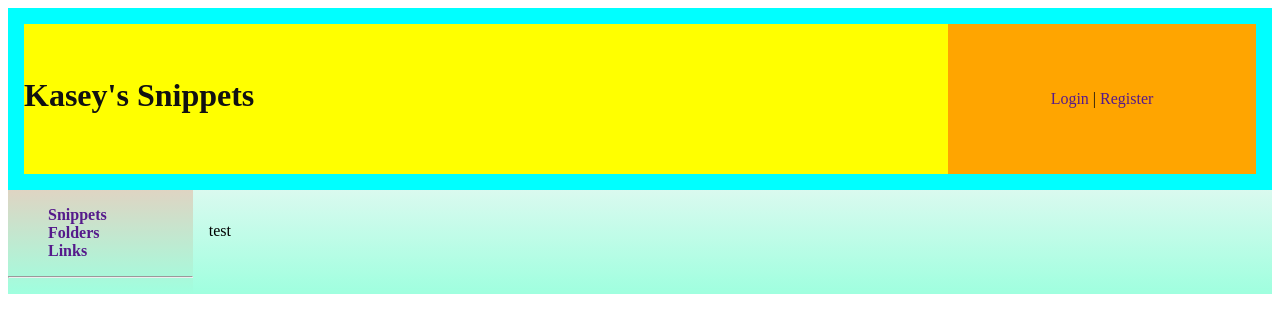
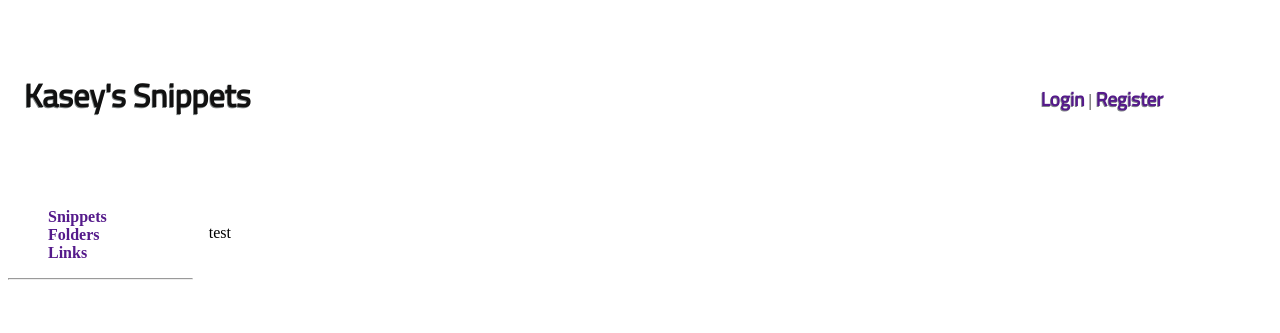
Before and after one commit to kntiller/SnippetCode, a Django app: page /snippets/ in a window 1280 px wide. Shown: the top 333 px of the page. Run offline with Django 3.2, Linux system fonts and the light colour scheme.

Commit message:
Pushing changes trying to debug css

```diff
--- a/snippets/static/css/styles.css
+++ b/snippets/static/css/styles.css
@@ -1,57 +1,54 @@
 .m-container {
     display: flex;
     flex-direction: column;
-    background-color: blue;
 }
 
 header {
     display: flex;
     flex-direction: row;
     color: #111111;
-}
-
-.header-link {
-    font-family: 'Cinzel';
-    font-size: 1.20rem;
-    font-weight: 900;
-    text-shadow: -.75px .75px #838989;
-}
-
-.header {
-    background-color: aqua;
     padding: 1rem;
 }
 
 .t-l-container {
     width: 75%;
-    background-color: yellow;
     text-align: left;
     line-height: 100px;
 }
 
 .t-r-container {
     width: 25%;
-    background-color: orange;
     text-align: center;
     line-height: 150px;
+}
+
+.header-title {
+    font-family: 'Cairo';
+    font-weight: 900;
+    text-shadow: -.75px .75px #838989;
+}
+
+.header-link {
+    font-family: 'Cairo';
+    font-size: 1.20rem;
+    font-weight: 900;
+    text-shadow: -.75px .75px #838989;
 }
 
 .b-container {
     display: flex;
     flex-direction: row;
     height: 80%;
-    background-color: aquamarine;
 }
 
 .bl-container {
     height: auto;
     width: 15%;
-    background:
+    /* background:
         linear-gradient(
             rgba(255, 198, 189, 0.75),
-            rgba(255, 255, 255, 0.25));
+            rgba(255, 255, 255, 0.25)); */
     background-size: cover;
-    /* background-color: purple; */
 }
 
 .br-container {
@@ -60,10 +57,10 @@ header {
     width: 85%;
     height: auto;
     padding: 1rem;
-    background:
+    /* background:
         linear-gradient(
             rgba(248, 248, 248, 0.75),
-            rgba(255, 255, 255, 0.25));
+            rgba(255, 255, 255, 0.25)); */
 }
 
 .brt-container {
--- a/snippets/templates/base.html
+++ b/snippets/templates/base.html
@@ -8,21 +8,22 @@
     <title>SnippetCodes</title>
     <meta name="viewport" content="width=device-width, initial-scale=1">
     <link rel="stylesheet" type="text/css" media="screen" href="{% static 'css/styles.css' %}">
+    <link href="https://fonts.googleapis.com/css?family=Cairo|Dancing+Script|Fjalla+One|Pacifico" rel="stylesheet">
     <script src="main.js"></script>
 </head>
 <body>
         <div class="m-container">
-            <header class="header dark-gray bg-light-red">
+            <header class="header-container">
                 <div class="t-l-container">
-                    <h1>Kasey's Snippets</h1>
+                    <h1 class="header-title">Kasey's Snippets</h1>
                 </div>
                 <div class="t-r-container">
                     {% if request.user.is_authenticated %}
-                    <a  href="">Logout</a> |
-                    <a  href="">username</a>
+                    <a class="header-link" href="">Logout</a> |
+                    <a class="header-link" href="">username</a>
                     {% else %}
-                    <a  href="">Login</a> |
-                    <a  href="">Register</a>
+                    <a class="header-link" href="">Login</a> |
+                    <a class="header-link" href="">Register</a>
                     {% endif %}
                 </div>
             </header>
```
